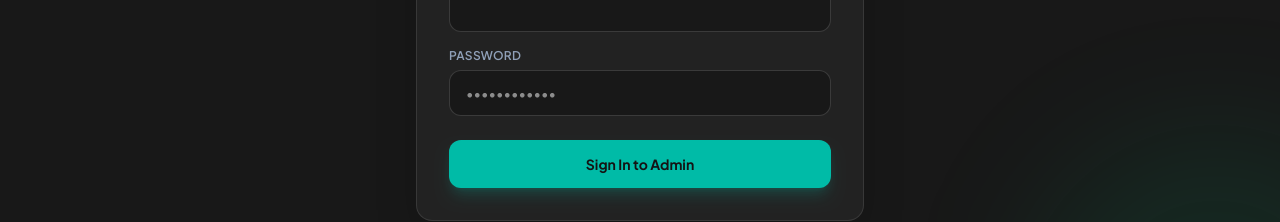
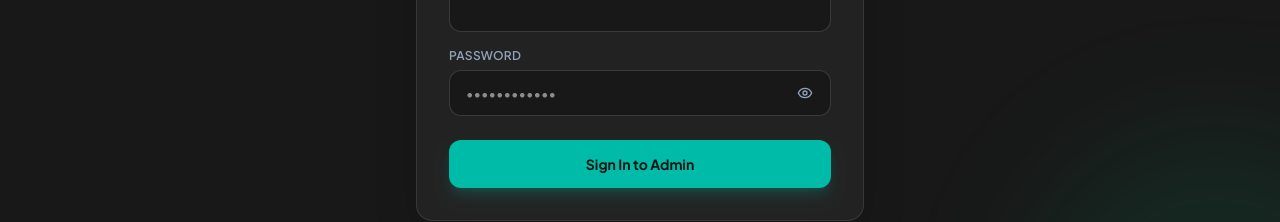
Before and after one commit to vishraglobalexports-ship-it/vishra-global-main, a React (Vite) app: page /admin-vishra-exports in a window 1280 px wide. Shown: the part 413-635 px from the top of the page. Built offline with nearby package versions, Linux system fonts and the light colour scheme.

Commit message:
Add password visibility toggle eye icon on admin login

```diff
--- a/src/pages/admin.tsx
+++ b/src/pages/admin.tsx
@@ -3,7 +3,7 @@ import { useProducts, Product } from '@/context/ProductsContext';
 import { Button } from '@/components/ui/button';
 import {
   Trash2, Pencil, X, Check, ArrowLeft, Fish, Wheat, ShieldAlert,
-  Plus, Upload, Image, RotateCcw, ChevronDown
+  Plus, Upload, Image, RotateCcw, ChevronDown, Eye, EyeOff
 } from 'lucide-react';
 import { Link } from 'wouter';
 import { motion, AnimatePresence } from 'framer-motion';
@@ -223,6 +223,8 @@ export default function AdminPage() {
   const [email, setEmail] = useState('');
   const [password, setPassword] = useState('');
   const [authError, setAuthError] = useState('');
+
+  const [showPassword, setShowPassword] = useState(false);
 
   const DEFAULT_EMAIL = 'vishraglobalexports@gmail.com';
   const DEFAULT_PASS = 'Rjshepherd@1994';
@@ -526,14 +528,24 @@ export default function AdminPage() {
               <label className="block text-xs font-semibold text-slate-400 mb-1.5 uppercase tracking-wide">
                 Password
               </label>
+              <div className="relative">
                 <input
-                type="password"
+                  type={showPassword ? 'text' : 'password'}
                   required
                   value={password}
                   onChange={(e) => setPassword(e.target.value)}
                   placeholder="••••••••••••"
-                className="w-full bg-[#181818] text-white border border-white/15 rounded-xl px-4 py-3 text-sm focus:outline-none focus:ring-2 focus:ring-teal-500/50 focus:border-teal-500/50 transition-all"
+                  className="w-full bg-[#181818] text-white border border-white/15 rounded-xl px-4 py-3 pr-11 text-sm focus:outline-none focus:ring-2 focus:ring-teal-500/50 focus:border-teal-500/50 transition-all"
                 />
+                <button
+                  type="button"
+                  onClick={() => setShowPassword(!showPassword)}
+                  className="absolute right-3.5 top-1/2 -translate-y-1/2 text-slate-400 hover:text-white transition-colors p-1"
+                  title={showPassword ? 'Hide Password' : 'Show Password'}
+                >
+                  {showPassword ? <EyeOff className="w-4 h-4" /> : <Eye className="w-4 h-4" />}
+                </button>
+              </div>
             </div>
 
             <Button
```
Lines whose indentation alone changed are shown as unchanged.
